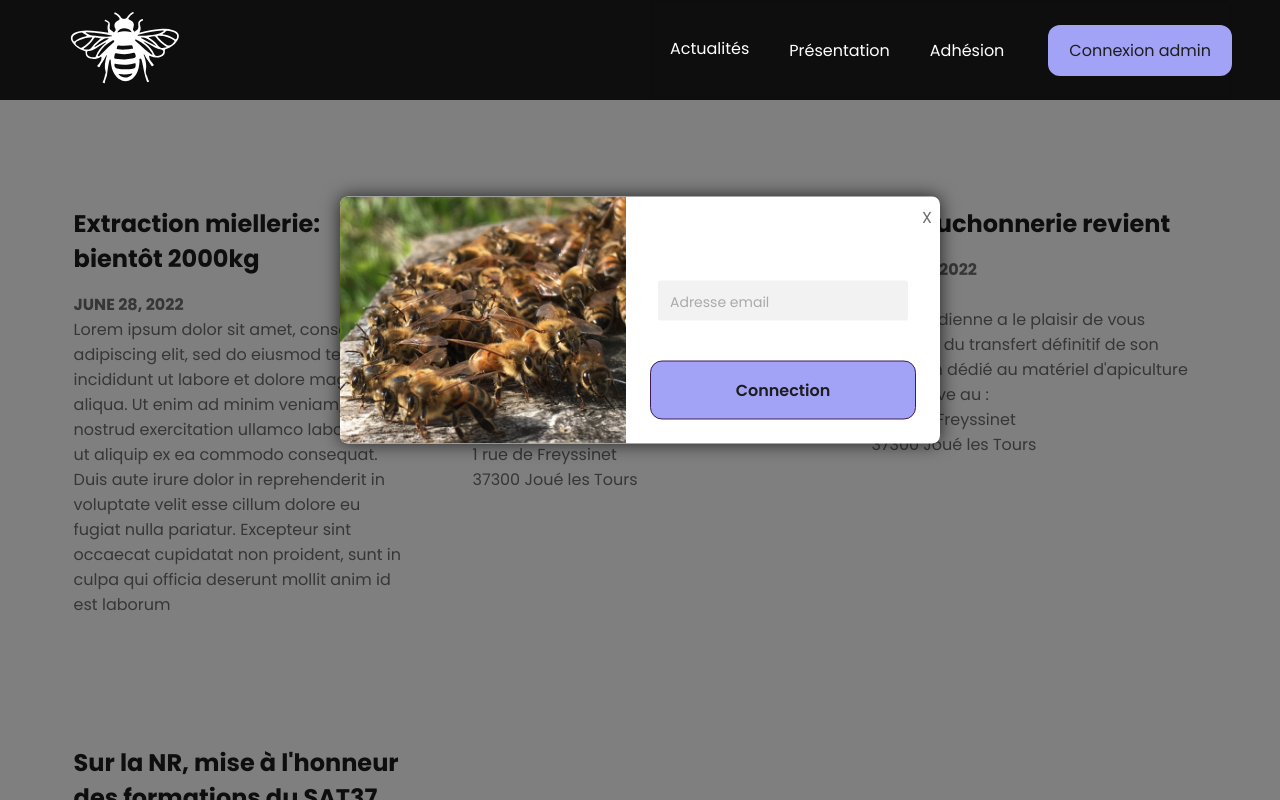
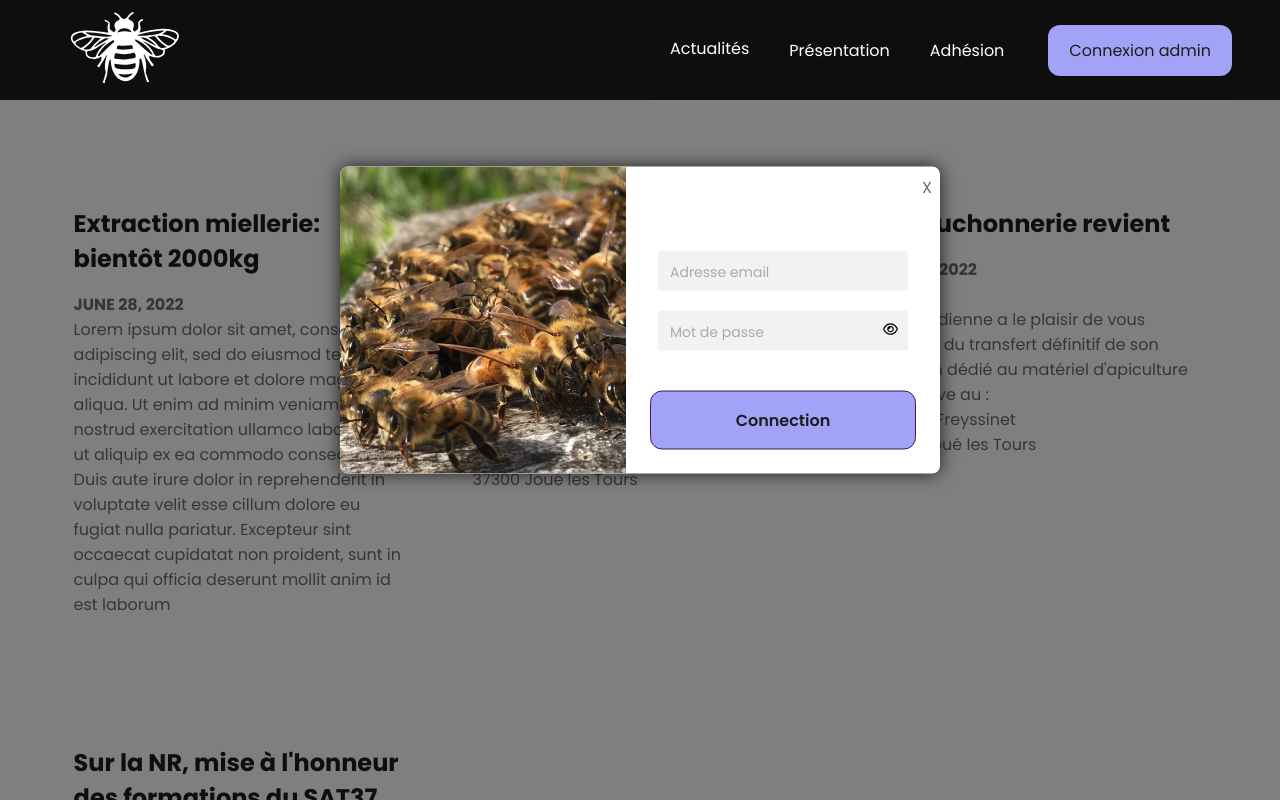
Before and after one commit to Barto1212/sat37, a Next.js app: page / in a window 1280 px wide. Both pictures are taken after a click on the button "Connexion admin". Shown: the top 800 px of the page. Built offline with nearby package versions, Linux system fonts and the light colour scheme.

Commit message:
fin input

```diff
--- a/components/Input.tsx
+++ b/components/Input.tsx
@@ -1,14 +1,56 @@
+import Image from "next/image"
+import { useState } from "react"
+
+type TypeInput = "password" | "email"
+
 type Props = {
-  value: string,
-  onChange: ChangeEventHandler,
-  type: string
+  stateForm: any[]
+  type: TypeInput,
+  name: string,
+  id: string
 }
 
-const Input: React.FC<Props> = ({value, onChange, type}) => {
+const Eye: (prop: {pwdVisible: boolean, setPwdVisible: Function}) => any = ({ pwdVisible, setPwdVisible }) => {
+  const handleClick = () => {
+    setPwdVisible((v: boolean) => !v)
+  }
+  const size = 15
+  const imgSrc = pwdVisible ? "/img/svg/eye-slash-regular.svg" : "/img/svg/eye-regular.svg"
+  return (
+    <div className="custom-field__eye">
+      <Image
+        onClick={handleClick}
+        src={imgSrc}
+        width={size}
+        height={size}
+      />
+    </div>
+  )
+}
+
+const Input: React.FC<Props> = ({stateForm, type, name, id}) => {
+  const [form, setForm] = stateForm
+  const [pwdVisible, setPwdVisible] = useState(false)
+  const value = form[id]
+  const handleChange = (e: any) => {
+    const newValue = e.target.value
+    setForm((old: any) => ({ ...old, [id]: newValue}))
+  }
+  const newType = type === "password" ?
+    (pwdVisible ? "text" : "password") : type
+
   return (
     <label className="custom-field">
-      <input type={type}  value={value} onChange={onChange} placeholder="&nbsp;"/>
-      <span className="placeholder">Adresse email</span>
+      <input
+        type={newType}
+        id={id}
+        value={value}
+        onChange={handleChange}
+        name={name}
+        placeholder="&nbsp;"
+      />
+      <span className="placeholder">{name}</span>
+      {type === "password" && <Eye pwdVisible={pwdVisible} setPwdVisible={setPwdVisible}/>}
     </label>
   )
 };
--- a/components/Modal.jsx
+++ /dev/null
@@ -1,32 +0,0 @@
-import nft from "../public/img/abeilles-entree-1920-1080.jpg"
-import Image from "next/image"
-import Input from './Input'
-
-const Modal = ({ open, onClose }) => (
-  <div onClick={onClose} className={`overlay${open ? " overlay--visible" : " overlay--hidden"}`}>
-    <div
-      className={`modalContainer${open ? " modalContainer--visible" : " modalContainer--hidden"}`}
-      onClick={e => e.stopPropagation()}
-    >
-      <Image className="bees" src={nft} alt='/' />
-      <div className='modalRight'>
-        <p className='closeBtn' onClick={onClose}>
-          X
-        </p>
-        <div className='content'>
-          <Input />
-        </div>
-        <div className='btnContainer'>
-          <button className='btn-primary'>
-            <span className='bold'>Connection</span>
-          </button>
-          {/* <button className='btn-secondary'>
-            <span className='bold'>NO</span>
-          </button> */}
-        </div>
-      </div>
-    </div>
-  </div>
-)
-
-export default Modal
--- /dev/null
+++ b/components/Modal.tsx
@@ -0,0 +1,43 @@
+import nft from "../public/img/abeilles-entree-1920-1080.jpg"
+import Image from "next/image"
+import Input from './Input'
+import { MouseEventHandler, useState } from 'react'
+
+type Props = {
+  open: boolean,
+  onClose: MouseEventHandler<HTMLDivElement>
+}
+
+const Modal:React.FC<Props> = ({ open, onClose }) => {
+  const stateFrom = useState({email: "", pwd: ""})
+
+  return (
+    <div onClick={onClose} className={`overlay${open ? " overlay--visible" : " overlay--hidden"}`}>
+      <div
+        className={`modalContainer${open ? " modalContainer--visible" : " modalContainer--hidden"}`}
+        onClick={e => e.stopPropagation()}
+      >
+        <Image className="bees" src={nft} alt='/' />
+        <div className='modalRight'>
+          <p className='closeBtn' onClick={onClose}>
+            X
+          </p>
+          <div className='content'>
+            <Input stateForm={stateFrom} type="email" id="email" name="Adresse email" />
+            <Input stateForm={stateFrom} type="password" id="pwd" name="Mot de passe" />
+          </div>
+          <div className='btnContainer'>
+            <button className='btn-primary'>
+              <span className='bold'>Connection</span>
+            </button>
+            {/* <button className='btn-secondary'>
+              <span className='bold'>NO</span>
+            </button> */}
+          </div>
+        </div>
+      </div>
+    </div>
+  )
+}
+
+export default Modal
--- a/styles/input.scss
+++ b/styles/input.scss
@@ -27,6 +27,11 @@
     color 0.3s ease,
     font-size 0.3s ease;
   }
+  &__eye {
+    position: absolute;
+    right: 10px;
+    bottom: 8px;
+  }
 }
 %up {
   top: -10px;
```
Also changed, not shown: public/img/svg/eye-regular.svg (added), public/img/svg/eye-slash-regular.svg (added).
